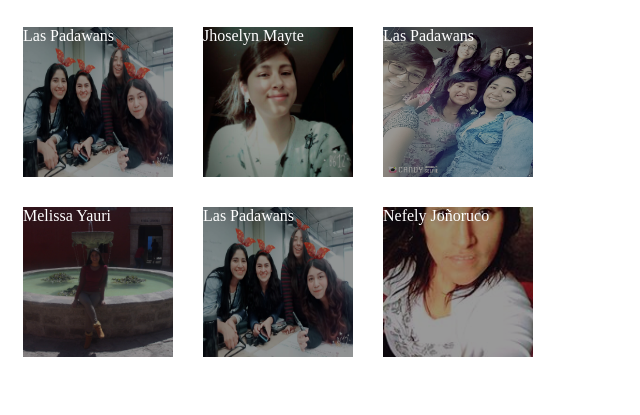
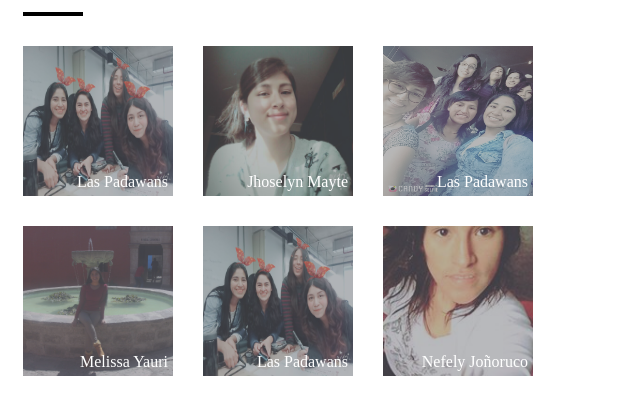
Before and after one commit to maribeltorresg/coders, a plain HTML site: page index.html in a window 1280 px wide. Shown: the part 55-470 px from the top of the page, without its empty margins (0-640 px from the left). Drawn offline with Linux system fonts and the light colour scheme.

Commit message:
Nombre posicionado

```diff
--- a/css/main.css
+++ b/css/main.css
@@ -6,6 +6,11 @@
 }
 h1 {
     margin: 15px;
+}
+hr {
+    border: 2px solid #000;
+    margin: 15px;
+    width: 60px;
 }
 .box {
     width: 150px;
@@ -19,10 +24,15 @@ h1 {
     height: 100%;
 }
 .box .overlay {
-    background-color: rgba(0,0,0,.4);
-    color: #fff;
+    background-color:rgba(115, 117, 122, .5 );
     height: 100%;
     position: absolute;
     top: 0;
     width: 100%;
 }
+.box .name {
+    position: absolute;
+    bottom: 5px;
+    right: 5px;
+    color: #fff;
+}
--- a/index.html
+++ b/index.html
@@ -9,31 +9,39 @@
 </head>
 <body>
     <h1>Coders Las Padawans</h1>
+    <hr>
     <div class="container">
         <div class="box">
             <img src="assets/images/anny.jpg" alt="">
             <!-- creamos una capa que esta encima para darle el opacity -->
-            <div class="overlay">Las Padawans</div>
+            <div class="overlay"></div>
+            <div class="name">Las Padawans</div>
         </div>
         <div class="box">
             <img src="assets/images/jhoselyn.jpg" alt="">
-            <div class="overlay">Jhoselyn Mayte</div>
+            <div class="overlay"></div>
+            <div class="name">Jhoselyn Mayte</div>
         </div>
         <div class="box">
             <img src="assets/images/lilliam.jpg" alt="">
-            <div class="overlay">Las Padawans</div>
+            <div class="overlay"></div>
+            <div class="name">Las Padawans</div>
         </div>
         <div class="box">
             <img src="assets/images/melissa.jpg" alt="">
-            <div class="overlay">Melissa Yauri</div>
+            <div class="overlay"></div>
+            <div class="name">Melissa Yauri</div>
         </div>
         <div class="box">
             <img src="assets/images/mila.jpg" alt="">
-            <div class="overlay">Las Padawans</div>
+            <div class="overlay"></div>
+            <div class="name">Las Padawans</div>
         </div>
         <div class="box">
             <img src="assets/images/nefely.jpg" alt="">
-            <div class="overlay">Nefely Joñoruco</div>
+            <div class="overlay"></div>
+            <!-- creamos un div para posicionar el nombre -->
+            <div class="name">Nefely Joñoruco</div>
         </div>
         </div>
     </div>
```
